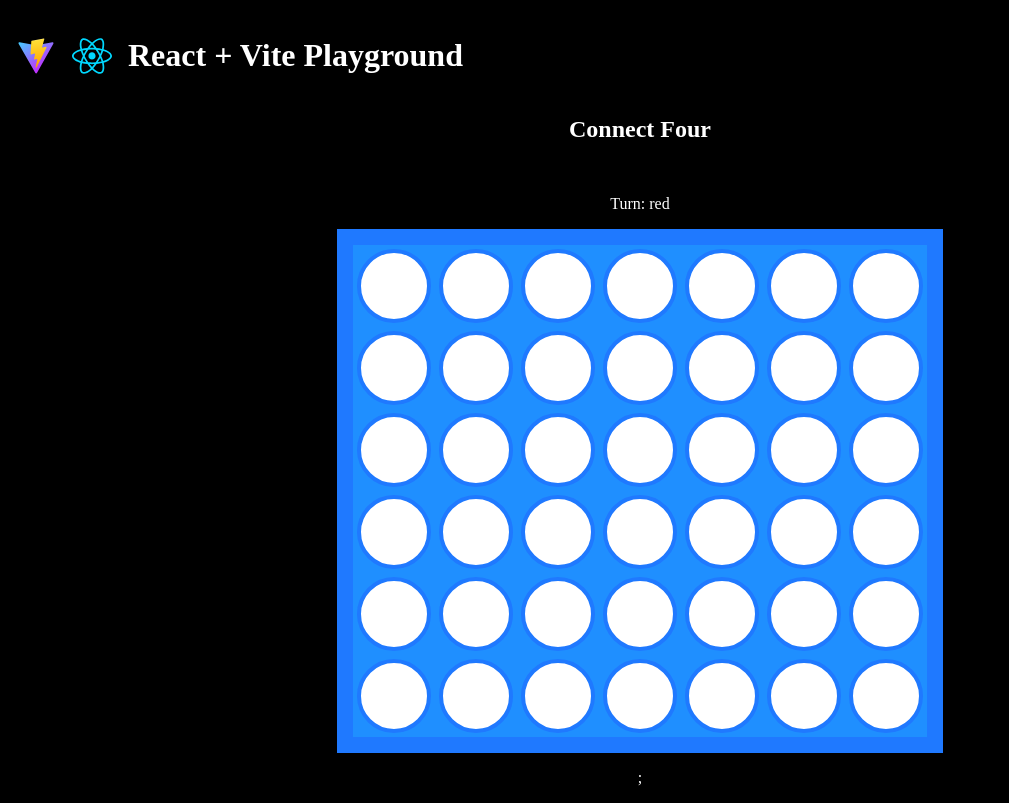
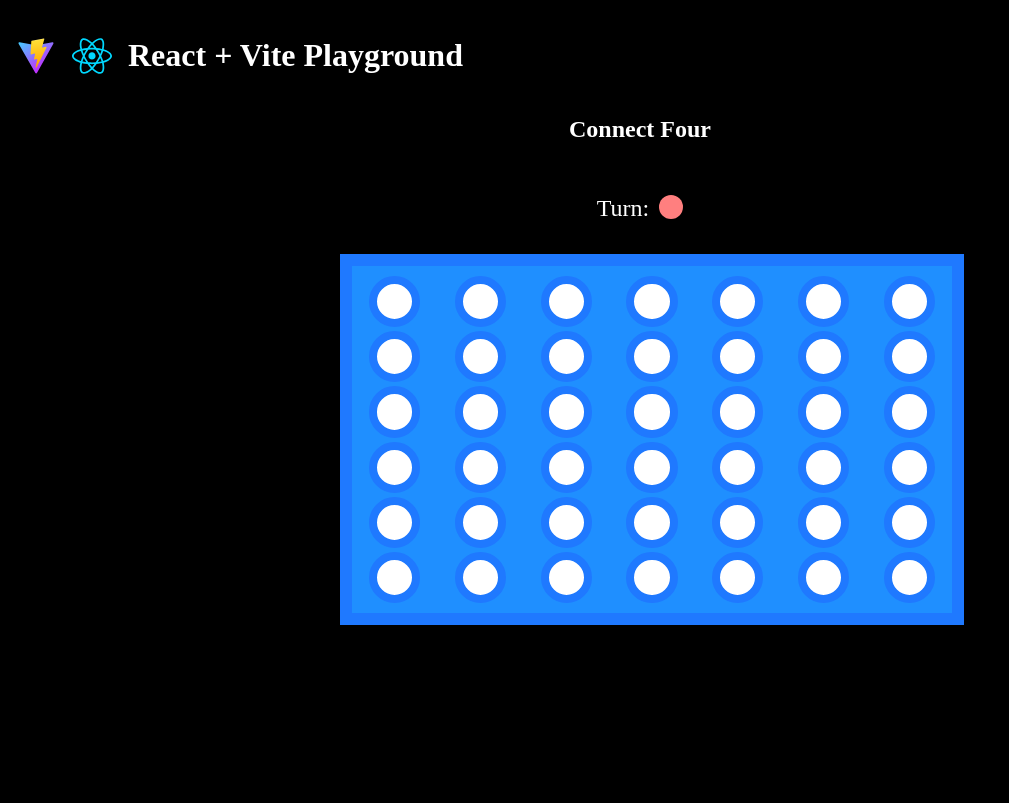
Before and after one commit to rookie2675/vite-react-demo, a React (Vite) app: page /connect-four in a window 1280 px wide. Shown: the whole page, without its empty margins (0-1009 px from the left). Built offline with nearby package versions, Linux system fonts and the light colour scheme.

Commit message:
Created new connect four game components, using divs and buttons instead of a table

```diff
--- /dev/null
+++ b/src/features/games/connect-four/ConnectFour.module.css
@@ -0,0 +1,25 @@
+.boardContainer {
+    width: 600px;
+}
+
+.turnContainer {
+    display: flex;
+    gap: 10px;
+    font-size: 1.5em;
+}
+
+.baseTurnIndicator {
+    border-radius: 50%;
+    height: 1em;
+    width: 1em;
+}
+
+.redTurnIndicator {
+    composes: baseTurnIndicator;
+    background-color: var(--red);
+}
+
+.yellowTurnIndicator {
+    composes: baseTurnIndicator;
+    background-color: var(--yellow);
+}
--- /dev/null
+++ b/src/features/games/connect-four/ConnectFour.tsx
@@ -0,0 +1,45 @@
+import { useCallback, useState } from 'react';
+import { ConnectFourBoard } from './ConnectFourBoard';
+import { Token } from './ConnectFourTokenType';
+import styles from './ConnectFour.module.css';
+
+function selectTurnIndicatorStyle(turn: Token): string {
+    switch (turn) {
+        case 'red':
+            return styles.redTurnIndicator;
+        case 'yellow':
+            return styles.yellowTurnIndicator;
+        default:
+            throw new Error('Invalid turn');
+    }
+}
+
+export default function ConnectFour(): React.JSX.Element {
+    console.log('Game is rendering...');
+
+    const [turn, setTurn] = useState<Token>('red');
+
+    const changeTurn = useCallback(function changeTurn(): void {
+        setTurn((previousValue: Token) => {
+            switch (previousValue) {
+                case 'red':
+                    return 'yellow';
+                case 'yellow':
+                    return 'red';
+                default:
+                    throw new Error('Invalid turn');
+            }
+        });
+    }, []);
+
+    return (
+        <>
+            <div className={styles.turnContainer}>
+                Turn: <div className={selectTurnIndicatorStyle(turn)}></div>
+            </div>
+            <div className={styles.boardContainer}>
+                <ConnectFourBoard changeTurn={changeTurn} />
+            </div>
+        </>
+    );
+}
--- a/src/features/games/connect-four/ConnectFourBoard.module.css
+++ b/src/features/games/connect-four/ConnectFourBoard.module.css
@@ -1,5 +1,7 @@
-.table {
-    outline: 1em solid var(--darker-blue);
-    background-color: var(--blue);
-    border-collapse: collapse;
+.board {
+    height: 100%;
+    width: 100%;
+    display: flex;
+    flex-direction: row;
+    border: 12px solid var(--darker-blue);
 }
--- a/src/features/games/connect-four/ConnectFourBoard.tsx
+++ b/src/features/games/connect-four/ConnectFourBoard.tsx
@@ -1,53 +1,45 @@
-import { useEffect, useState } from "react";
-import styles from "./ConnectFourBoard.module.css";
-import ConnectFourBoardCell from "./ConnectFourBoardCell";
+import React from 'react';
+import styles from './ConnectFourBoard.module.css';
+import ConnectFourBoardColumnComponent, { ConnectFourBoardColumnComponentProps } from './ConnectFourBoardColumnComponent';
 
-export type Token = "red" | "yellow" | null;
+interface ConnectFourBoardConfiguration {
+    rows: number;
+    columns: number;
+}
 
-const rows = 6;
-const columns = 7;
+const configuration: ConnectFourBoardConfiguration = {
+    rows: 6,
+    columns: 7,
+};
 
-function createGrid(currentToken: Token, changeTurn: () => void): React.JSX.Element[][] {
-    const array: React.JSX.Element[][] = [];
+function createBoard(configuration: ConnectFourBoardConfiguration, changeTurn: () => void): React.JSX.Element[] {
+    const board: React.JSX.Element[] = [];
 
-    for (let rowIndex = 0; rowIndex < rows; rowIndex++) {
-        const row: React.JSX.Element[] = [];
+    for (let index = 0; index < configuration.columns; index++) {
+        const columnProps: ConnectFourBoardColumnComponentProps = {
+            index,
+            changeTurn,
+            rows: configuration.rows,
+        };
 
-        for (let columnIndex = 0; columnIndex < columns; columnIndex++) {
-            const key = `${rowIndex.toString()}${columnIndex.toString()}`;
-            row.push(<ConnectFourBoardCell key={key} token={currentToken} changeTurn={changeTurn} />);
-        }
-
-        array.push(row);
+        board.push(<ConnectFourBoardColumnComponent key={index} {...columnProps} />);
     }
 
-    return array;
+    return board;
 }
 
-export default function ConnectFourBoard(): React.JSX.Element {
-    const [turn, setTurn] = useState<Token>(null);
+interface ConnectFourBoardProps {
+    changeTurn: () => void;
+}
 
-    function changeTurn(): void {
-        setTurn(turn === "red" ? "yellow" : "red");
-    }
+export const ConnectFourBoard = React.memo(function ConnectFourBoard(props: ConnectFourBoardProps) {
+    console.log('Board is rendering...');
 
-    const grid = createGrid(null, changeTurn);
-
-    useEffect(() => {
-        setTurn("red");
-    }, []);
+    const board: React.JSX.Element[] = createBoard(configuration, props.changeTurn);
 
     return (
-        <>
-            <div>Turn: {turn}</div>
-
-            <table className={styles.table}>
-                <tbody className={styles.tbody}>
-                    {grid.map((row, rowIndex) => (
-                        <tr key={rowIndex}>{row}</tr>
-                    ))}
-                </tbody>
-            </table>
-        </>
+        <div id='board' className={styles.board}>
+            {board}
+        </div>
     );
-}
+});
--- a/src/features/games/connect-four/ConnectFourBoardCell.tsx
+++ /dev/null
@@ -1,21 +0,0 @@
-import styles from "./ConnectFourBoardCell.module.css";
-import { Token } from "./ConnectFourBoard";
-
-interface Props {
-    readonly token: Token;
-    readonly changeTurn: () => void;
-}
-
-export default function ConnectFourBoardCell(props: Props): React.JSX.Element {
-    let style = "";
-
-    if (props.token === "red") {
-        style = styles.redCell;
-    } else if (props.token === "yellow") {
-        style = styles.yellowCell;
-    } else {
-        style = styles.whiteCell;
-    }
-
-    return <td className={style} onClick={props.changeTurn}></td>;
-}
--- /dev/null
+++ b/src/features/games/connect-four/ConnectFourBoardColumnComponent.module.css
@@ -0,0 +1,9 @@
+.column {
+    flex: 1;
+    border-radius: 0;
+    background-color: var(--blue);
+}
+
+.column:hover {
+    opacity: 0.95;
+}
--- /dev/null
+++ b/src/features/games/connect-four/ConnectFourBoardColumnComponent.tsx
@@ -0,0 +1,53 @@
+import ConnectFourCell from './ConnectFourCell';
+import styles from './ConnectFourBoardColumnComponent.module.css';
+
+function createCell(row: number, column: number): ReturnType<typeof ConnectFourCell> {
+    const key = `${String(row)}-${String(column)}`;
+
+    return (
+        <div key={key}>
+            <ConnectFourCell />
+        </div>
+    );
+}
+
+function createColumn(index: number, rows: number): ReturnType<typeof ConnectFourCell>[] {
+    const column: ReturnType<typeof ConnectFourCell>[] = [];
+
+    for (let row = 0; row < rows; row++) {
+        const cell = createCell(row, index);
+        column.push(cell);
+    }
+
+    return column;
+}
+
+export interface ConnectFourBoardColumnComponentProps {
+    readonly rows: number;
+    readonly index: number;
+    readonly changeTurn: () => void;
+}
+
+export default function ConnectFourBoardColumnComponent(props: ConnectFourBoardColumnComponentProps): React.JSX.Element {
+    console.log('Column is rendering...');
+
+    const column: ReturnType<typeof ConnectFourCell>[] = createColumn(props.index, props.rows);
+
+    function onClick(): void {
+        console.log(`Column clicked: ${String(props.index)}`);
+        props.changeTurn();
+    }
+
+    return (
+        <button
+            id={`column-${String(props.index)}`}
+            key={props.index}
+            className={styles.column}
+            onClick={onClick}
+            aria-label={`Select column ${String(props.index + 1)}`}
+            tabIndex={0}
+        >
+            {column}
+        </button>
+    );
+}
--- a/src/features/games/connect-four/ConnectFourBoardCell.module.css
+++ b/src/features/games/connect-four/ConnectFourCell.module.css
@@ -1,10 +1,8 @@
 .baseCell {
-    width: 4em;
-    height: 4em;
+    aspect-ratio: 1;
     border-radius: 50%;
-    display: inline-block;
     margin: 4px;
-    border: 4px solid var(--darker-blue);
+    border: 8px solid var(--darker-blue);
 }
 
 .redCell {
--- /dev/null
+++ b/src/features/games/connect-four/ConnectFourCell.tsx
@@ -0,0 +1,20 @@
+import { useState } from 'react';
+import styles from './ConnectFourCell.module.css';
+import { Token } from './ConnectFourTokenType';
+
+function selectStyle(token: Token): string {
+    switch (token) {
+        case 'red':
+            return styles.redCell;
+        case 'yellow':
+            return styles.yellowCell;
+        default:
+            return styles.whiteCell;
+    }
+}
+
+export default function ConnectFourCell(): React.JSX.Element {
+    const [token, setToken] = useState<Token>(null);
+
+    return <div className={selectStyle(token)}></div>;
+}
--- /dev/null
+++ b/src/features/games/connect-four/ConnectFourTokenType.ts
@@ -0,0 +1 @@
+export type Token = 'red' | 'yellow' | null;
--- a/src/pages/ConnectFourPage.tsx
+++ b/src/pages/ConnectFourPage.tsx
@@ -1,10 +1,10 @@
-import ConnectFourBoard from "@/features/games/connect-four/ConnectFourBoard";
+import ConnectFour from '@/features/games/connect-four/ConnectFour';
 
-export default function ConnectFour(): React.JSX.Element {
+export default function ConnectFourPage(): React.JSX.Element {
     return (
         <>
             <h2>Connect Four</h2>
-            <ConnectFourBoard />;
+            <ConnectFour />
         </>
     );
 }
```
